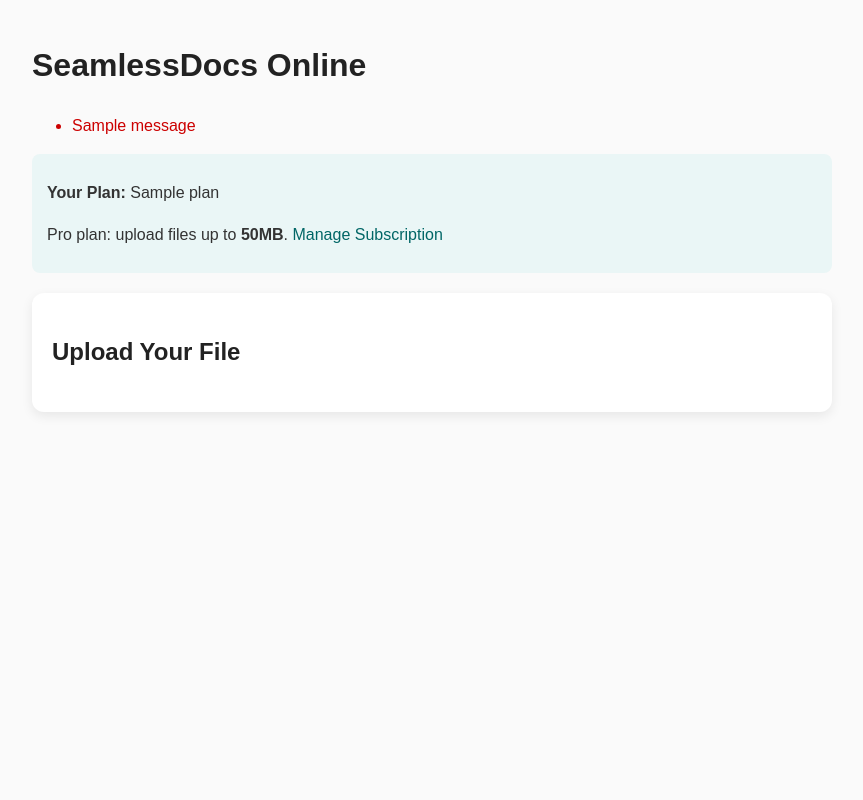
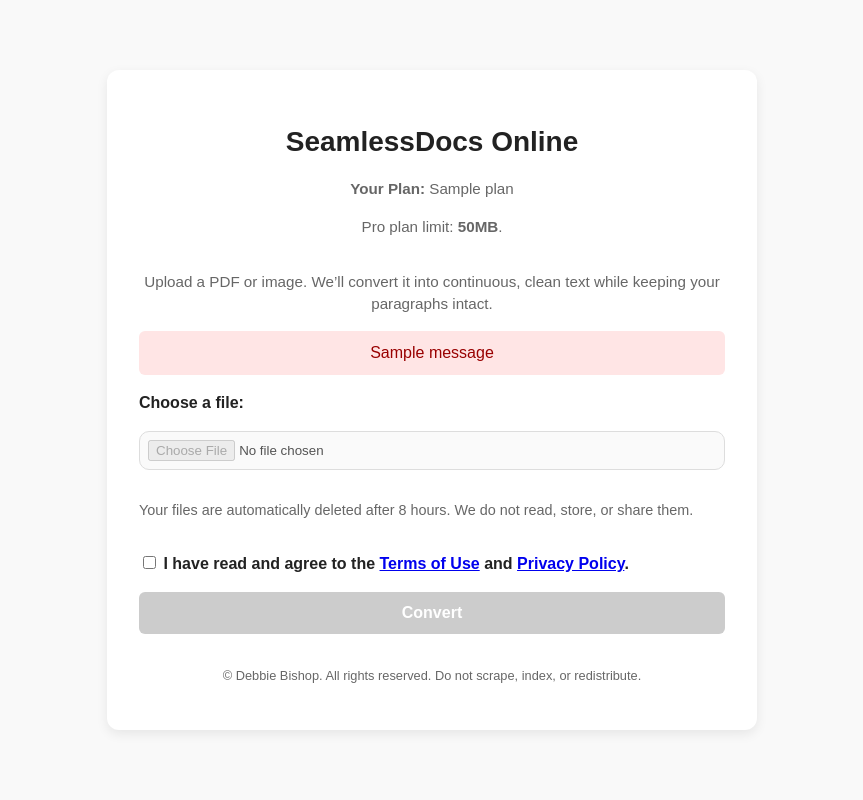
Before and after one commit to dbishop604/cleancopy_app, a Flask app: template templates/index.html in a window 1280 px wide. Shown: the whole page, without its empty margins (208-1071 px from the left). Run offline with Flask 3, Linux system fonts and the light colour scheme; the template is opened without the code that fills it: most values are stand-ins (such as "Sample title", 1, 10 or a date in 2020); one stand-in notice (Sample message) is shown.

Commit message:
Update index.html

```diff
--- a/templates/index.html
+++ b/templates/index.html
@@ -1,92 +1,150 @@
 <!DOCTYPE html>
 <html lang="en">
 <head>
-  <meta charset="UTF-8" />
-  <meta name="viewport" content="width=device-width, initial-scale=1.0"/>
-  <title>SeamlessDocs Online – CleanCopy OCR</title>
+  <meta charset="UTF-8">
+  <meta name="viewport" content="width=device-width, initial-scale=1.0">
+  <title>SeamlessDocs Online – Upload</title>
+  <link rel="stylesheet" href="{{ url_for('static', filename='styles.css') }}">
   <style>
     body {
       font-family: Arial, sans-serif;
-      max-width: 800px;
-      margin: 40px auto;
-      line-height: 1.6;
-      color: #555; /* 60% black for softer text */
-      background-color: #fafafa;
+      background: #f9f9f9;
+      margin: 0;
+      padding: 0;
+      display: flex;
+      justify-content: center;
+      align-items: center;
+      min-height: 100vh;
     }
-    h1, h2 {
-      color: #222;
+    .container {
+      background: #fff;
+      padding: 2rem;
+      border-radius: 12px;
+      box-shadow: 0 4px 12px rgba(0,0,0,0.08);
+      max-width: 650px;
+      width: 100%;
     }
-    .upload-box {
-      background: #fff;
-      border-radius: 12px;
-      padding: 20px;
-      box-shadow: 0 4px 12px rgba(0,0,0,0.08);
+    h1 {
+      text-align: center;
+      margin-bottom: 0.5rem;
     }
-    .info {
-      font-size: 0.9em;
-      margin-top: 8px;
-      margin-bottom: 16px;
+    .plan {
+      text-align: center;
+      font-size: 0.95rem;
       color: #555;
+      margin-bottom: 2rem;
     }
-    .plan-box {
-      margin-bottom: 20px;
-      padding: 10px 15px;
-      background: #eaf6f6;
-      border-radius: 8px;
-      color: #333;
+    p {
+      color: rgba(0,0,0,0.6);
+    }
+    form {
+      display: flex;
+      flex-direction: column;
+      gap: 1rem;
+    }
+    label {
+      font-weight: bold;
+    }
+    input[type="file"], select {
+      padding: 0.5rem;
+    }
+    button {
+      background: #007bff;
+      color: #fff;
+      border: none;
+      padding: 0.75rem;
+      font-size: 1rem;
+      border-radius: 6px;
+      cursor: pointer;
+      transition: background 0.3s;
+    }
+    button:disabled {
+      background: #ccc;
+      cursor: not-allowed;
+    }
+    button:hover:enabled {
+      background: #0056b3;
+    }
+    .flash {
+      background: #ffe5e5;
+      color: #900;
+      padding: 0.6rem;
+      margin-bottom: 1rem;
+      border-radius: 6px;
+      text-align: center;
     }
     footer {
-      margin-top: 40px;
-      font-size: 0.85em;
-      color: #666;
+      margin-top: 2rem;
       text-align: center;
-    }
-    a {
-      color: #006666;
-      text-decoration: none;
-    }
-    a:hover {
-      text-decoration: underline;
-    }
-    button {
-      padding: 10px 20px;
-      border: none;
-      border-radius: 6px;
-      background-color: #00796b;
-      color: #fff;
-      font-size: 1em;
-      cursor: pointer;
-    }
-    button:disabled {
-      background-color: #bbb;
-      cursor: not-allowed;
+      font-size: 0.8rem;
+      color: #777;
     }
   </style>
 </head>
 <body>
+  <div class="container">
     <h1>SeamlessDocs Online</h1>
+    <div class="plan">
+      <p><strong>Your Plan:</strong> {{ plan|capitalize }}</p>
+      {% if plan == "free" %}
+        <p>Free plan limit: <strong>5MB</strong>. Upgrade to Pro ($16/month) for files up to 50MB.</p>
+      {% else %}
+        <p>Pro plan limit: <strong>50MB</strong>.</p>
+      {% endif %}
+    </div>
+
+    <p style="text-align:center; font-size:0.95em; color:rgba(0,0,0,0.6);">
+      Upload a PDF or image. We’ll convert it into continuous, clean text while keeping your paragraphs intact.
+    </p>
 
     {% with messages = get_flashed_messages() %}
       {% if messages %}
-      <ul style="color: #c00;">
-        {% for message in messages %}
-          <li>{{ message }}</li>
+        <div class="flash">
+          {% for m in messages %}
+            <div>{{ m }}</div>
           {% endfor %}
-      </ul>
+        </div>
       {% endif %}
     {% endwith %}
 
-  <div class="plan-box">
-    <p><strong>Your Plan:</strong> {{ plan|capitalize }}</p>
-    {% if plan == "free" %}
-      <p>Free plan limit: <strong>5MB</strong>.
-      <a href="{{ url_for('upgrade') }}">Upgrade to Pro ($16/month)</a> for up to 50MB uploads.</p>
-    {% else %}
-      <p>Pro plan: upload files up to <strong>50MB</strong>.
-      <a href="{{ url_for('billing_portal') }}">Manage Subscription</a></p>
-    {% endif %}
+    <form id="uploadForm" action="/convert" method="POST" enctype="multipart/form-data">
+      <label for="file">Choose a file:</label>
+      <input type="file" id="file" name="file" accept=".pdf,.png,.jpg,.jpeg,.tiff,.tif,.bmp" disabled required>
+
+      <!-- Reassurance line -->
+      <p style="font-size: 0.9em; color: rgba(0,0,0,0.6);">
+        Your files are automatically deleted after 8 hours. We do not read, store, or share them.
+      </p>
+
+      <!-- Terms checkbox -->
+      <label>
+        <input type="checkbox" id="termsCheck">
+        I have read and agree to the <a href="{{ url_for('terms') }}" target="_blank">Terms of Use</a> and
+        <a href="{{ url_for('privacy') }}" target="_blank">Privacy Policy</a>.
+      </label>
+
+      <!-- Upload button -->
+      <button type="submit" id="uploadBtn" disabled>Convert</button>
+    </form>
+
+    <footer>
+      <p>© Debbie Bishop. All rights reserved. Do not scrape, index, or redistribute.</p>
+    </footer>
   </div>
 
-  <div class="upload-box">
-    <h2>Upload Your File</h2>
-    <form id="uploadForm" action="/convert" method="post" enctype="multipart/form-data">
+  <script>
+    const termsCheck = document.getElementById('termsCheck');
+    const uploadBtn = document.getElementById('uploadBtn');
+    const fileUpload = document.getElementById('file');
+    termsCheck.addEventListener('change', function() {
+      if (this.checked) {
+        uploadBtn.disabled = false;
+        fileUpload.disabled = false;
+      } else {
+        uploadBtn.disabled = true;
+        fileUpload.disabled = true;
+      }
+    });
+  </script>
+</body>
+</html>
```
Lines whose indentation alone changed are shown as unchanged.
